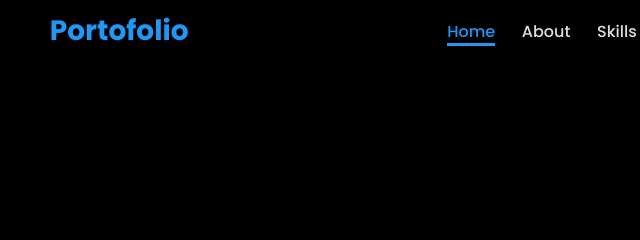
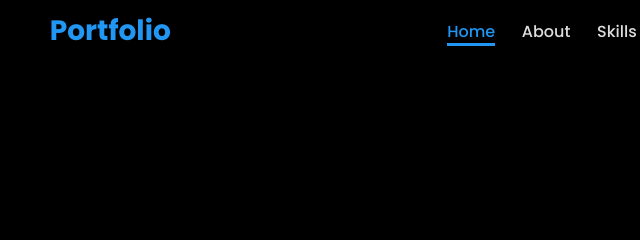
Before and after one commit to stnrfq/Portofolio-sutan, a plain HTML site: page index.html in a window 1280 px wide. Shown: the top 240 px of the page, 27-667 px from the left. Drawn offline with Linux system fonts and the light colour scheme.

Commit message:
Update index.html

```diff
--- a/index.html
+++ b/index.html
@@ -10,7 +10,7 @@
 </head>
 <body>
     <header>
-  <a href="#home" class="logo">Portofolio</a>
+  <a href="#home" class="logo">Portfolio</a>
 
   <!-- Tombol hamburger -->
   <div class="menu-toggle" id="menu-toggle">
```
